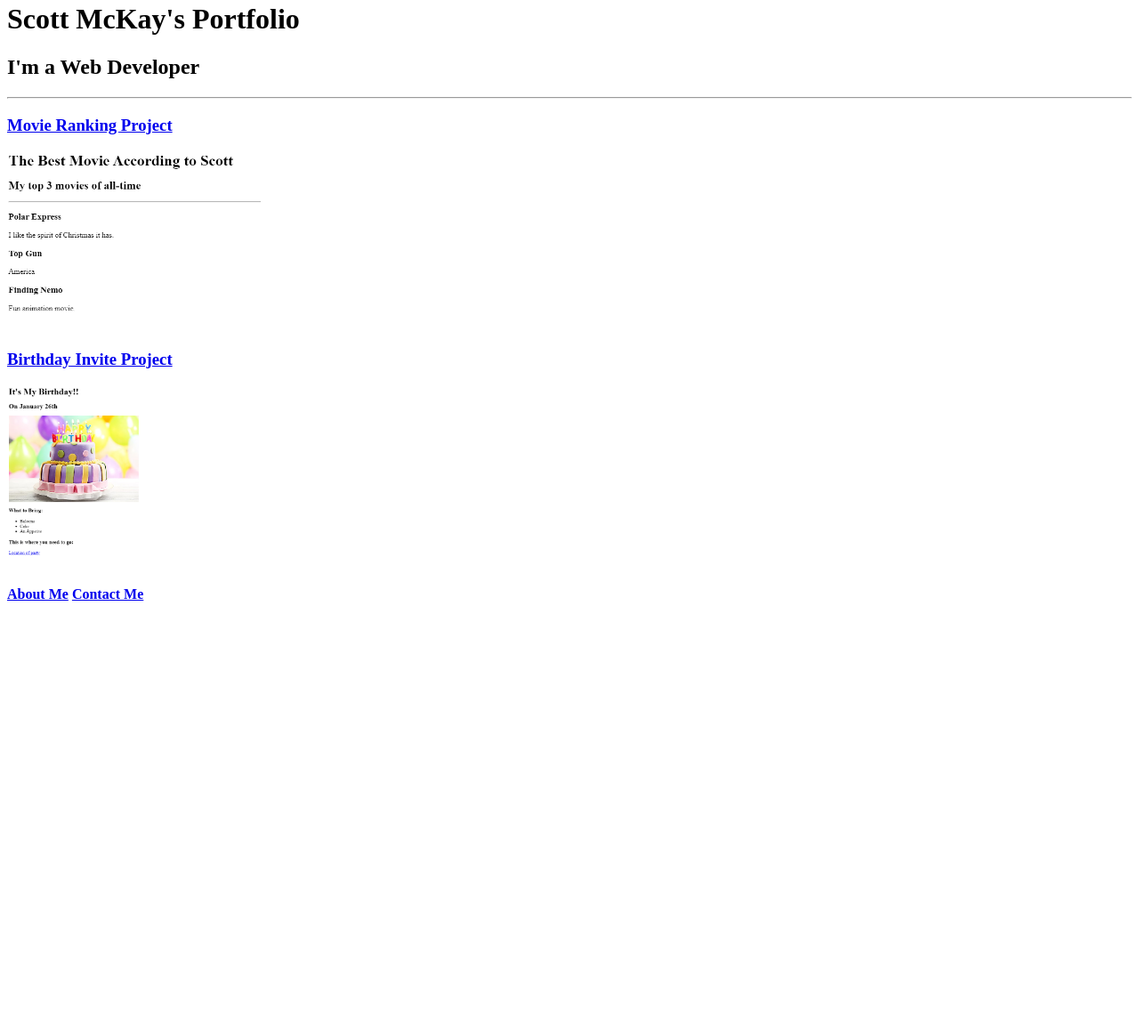
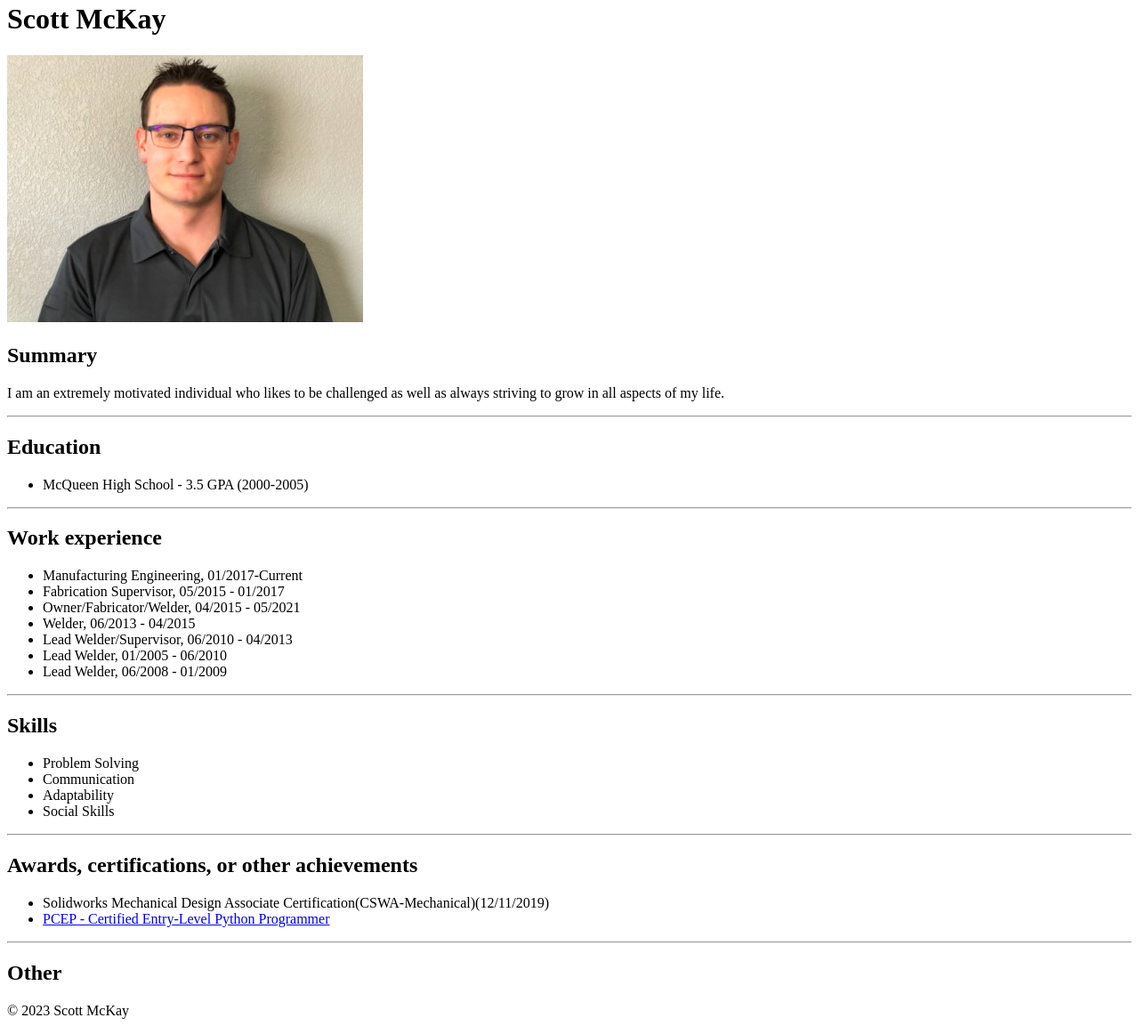
Before and after one commit to TechMcKay/Portfolio, a plain HTML site: page index.html in a window 1280 px wide. Shown: the part 18-1171 px from the top of the page at 89% size. Before the commit the page ends 800 px from the top, so only its background shows below. Drawn offline with Linux system fonts and the light colour scheme.

Commit message:
Removed tutorial portfolio files and added real portfolio files.

```diff
--- a/index.html
+++ b/index.html
@@ -1,40 +1,55 @@
-<!-- TODO 1: Create the HTML Boilerplate -->
 <!DOCTYPE html>
 <html lang="en">
 <head>
     <meta charset="UTF-8">
     <meta name="viewport" content="width=device-width, initial-scale=1.0">
-        <title>Scott's Portfolio</title>
+    <title>My Resume</title>
 </head>
 <body>
-            <!-- TODO 2: Add Your previous projects' HTML into the public folder -->
-
-        <!-- TODO 3: Take screenshots of your project previews and add the images to the images folder -->
-
-        <!-- TODO 4: Add titles/subtitles etc. -->
-                <h1>Scott McKay's Portfolio</h1>
-                <h2>I'm a Web Developer</h2>
+    <h1>Scott McKay</h1>
+    <img src="./assets/images/me.jpg" alt="Scott McKay's profile picture">
+    <h2>Summary</h2>
+    <p>
+        I am an extremely motivated individual who likes to be challenged as well as always striving to grow in all aspects of my life.
+    </p>
     <hr/>
-                <h3>
-                    <a href="./public/movie-ranking.html">Movie Ranking Project</a>
-                </h3>
-                <img src="./assets/images/movie-ranking_1.png" alt="" height="200">
-
-                <h3>
-                    <a href="./public/birthday-invite.html" >Birthday Invite Project</a>
-                </h3>
-                <img src="./assets/images/birthday-invite_1.png" alt="" height="200">
-        <!-- TODO 5: Add a link to the project pages -->
-
-        <!-- TODO 6: Add images to show the project previews
-        HINT for TODO 6: You can use the height attribute set to 200 to make the image smaller:
-        https://developer.mozilla.org/en-US/docs/Web/HTML/Element/img#attr-height -->
-
-        <!-- TODO 7: Add the Contact Me and About Me page links -->
-        <h4>
-            <a href="./public/about.html">About Me</a>
-            <a href="./public/contact.html">Contact Me</a>
-        </h4>
+    <h2>Education</h2>
+    <ul>
+        <li>McQueen High School - 3.5 GPA (2000-2005)</li>
+    </ul>
+    <hr/>
+    <h2>Work experience</h2>
+    <ul>
+        <li>Manufacturing Engineering, 01/2017-Current</li>
+        <li>Fabrication Supervisor, 05/2015 - 01/2017</li>
+        <li>Owner/Fabricator/Welder, 04/2015 - 05/2021</li>
+        <li>Welder, 06/2013 - 04/2015</li>
+        <li>Lead Welder/Supervisor, 06/2010 - 04/2013</li>
+        <li>Lead Welder, 01/2005 - 06/2010</li>
+        <li>Lead Welder, 06/2008 - 01/2009</li>
+    </ul>
+    <hr/>
+    <h2>Skills</h2>
+    <ul>
+        <li>Problem Solving</li>
+        <li>Communication</li>
+        <li>Adaptability</li>
+        <li>Social Skills</li>
+    </ul>
+    <hr/>
+    <h2>Awards, certifications, or other achievements</h2>
+      <ul>
+        <li>Solidworks Mechanical Design Associate Certification(CSWA-Mechanical)(12/11/2019)</li>
+        <li>
+            <a href="https://www.credly.com/badges/4f159566-d959-4ca8-9845-812dc34aa318/linked_in_profile">
+            PCEP - Certified Entry-Level Python Programmer</a>
+        </li>
+    </ul>
+    <hr>
+    <h2>Other</h2>
+    <footer>
+        © 2023 Scott McKay
+    </footer>
 
 </body>
 </html>
```
Also changed, not shown: public/about.html (deleted, +0 -20 lines), public/birthday-invite.html (deleted, +0 -16 lines), public/contact.html (deleted, +0 -9 lines), public/movie-ranking.html (deleted, +0 -9 lines), solution.html (deleted, +0 -22 lines), assets/images/birthday-invite_1.png (deleted), assets/images/me.jpg (added), assets/images/movie-ranking_1.png (deleted), goal.png (deleted), 1 other file. Lines whose indentation alone changed are shown as unchanged.
